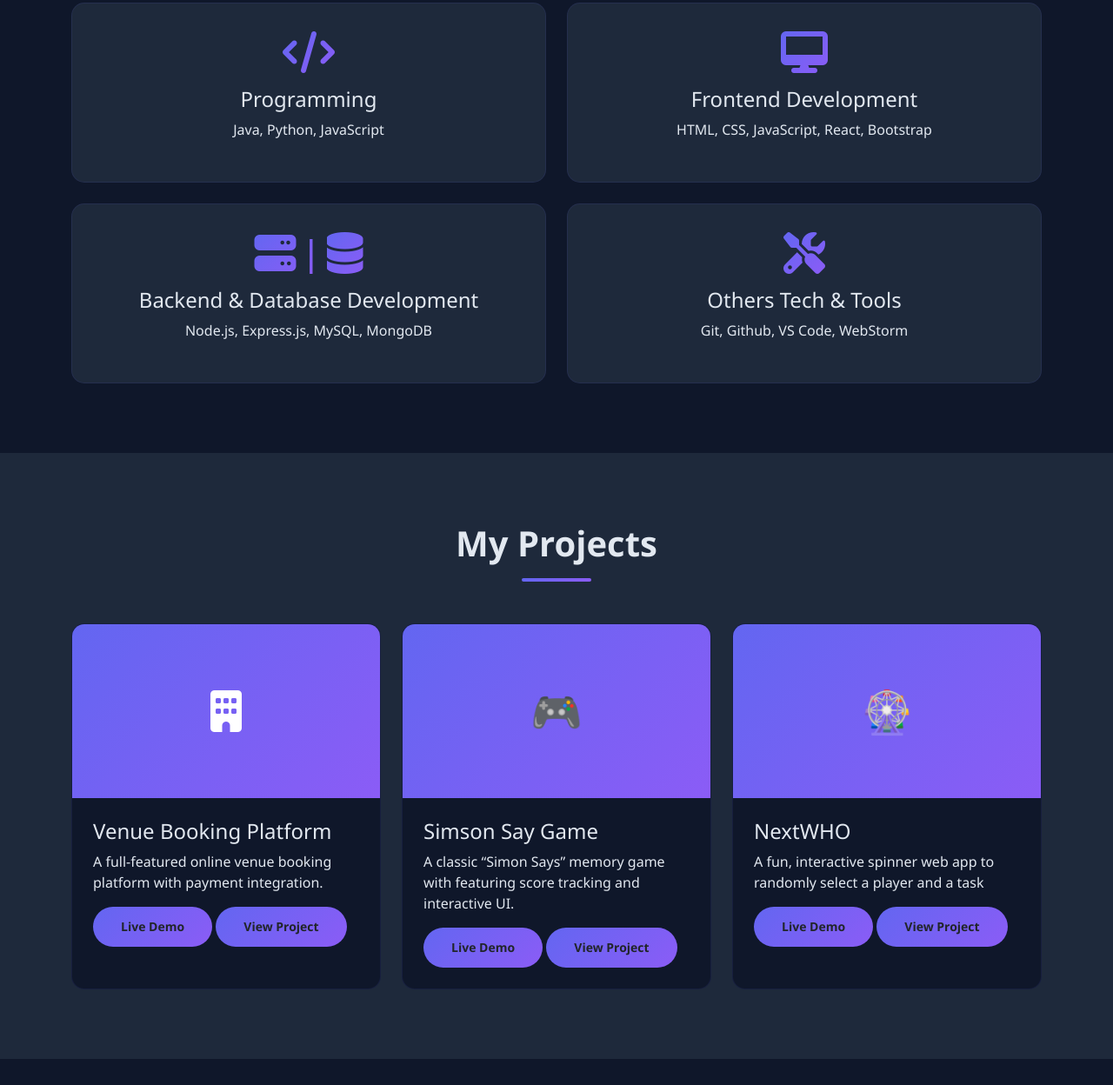
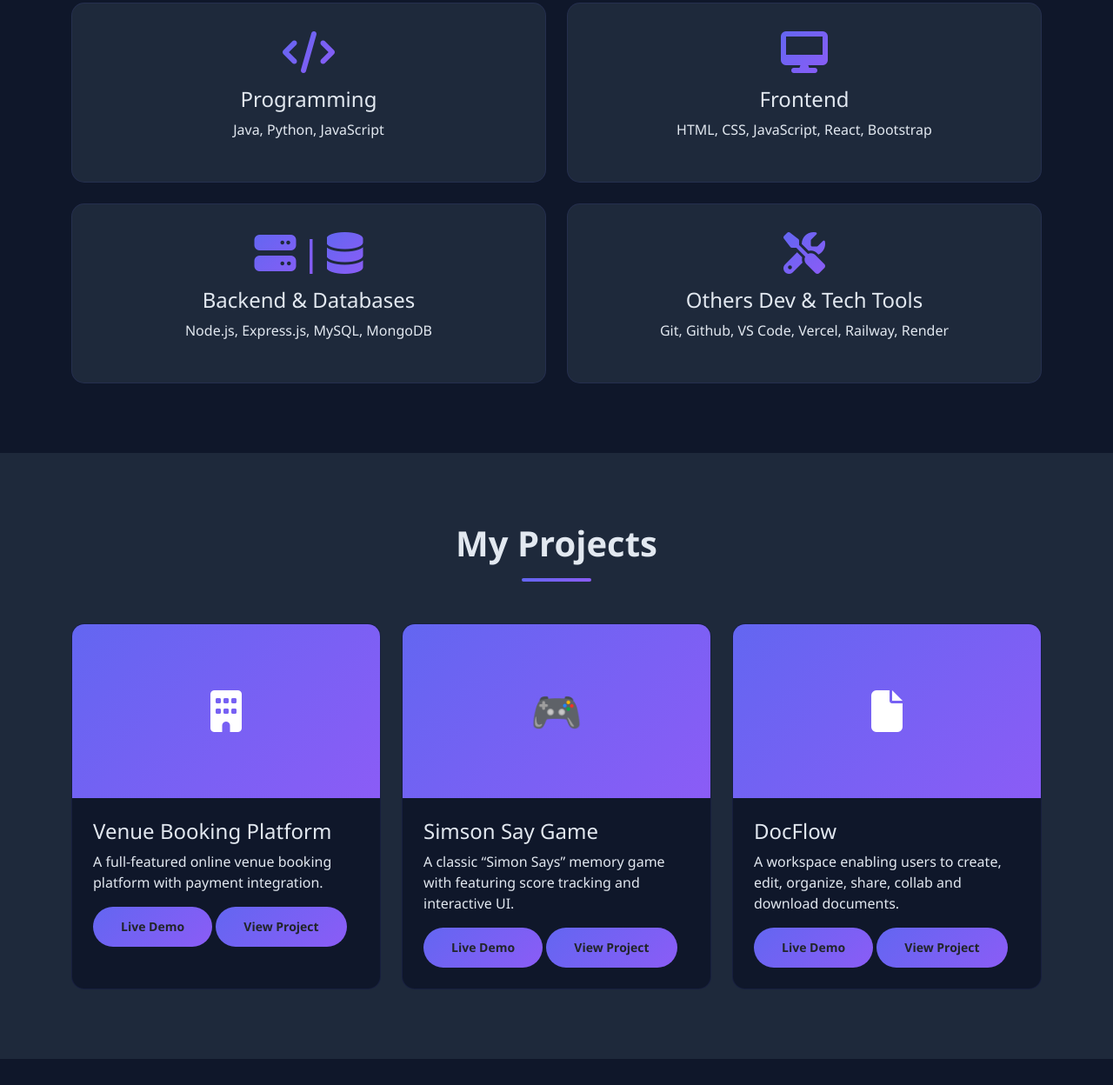
Before and after one commit to ZaisProjects/Bishal-Jaiswal, a plain HTML site: page index.html in a window 1280 px wide. Shown: the part 1481-2729 px from the top of the page at 87% size. Drawn offline with nearby package versions, Linux system fonts and the light colour scheme.

Commit message:
Added new projects and updated links

```diff
--- a/index.html
+++ b/index.html
@@ -36,7 +36,7 @@
                     </li>
                     <li class="nav-item">
                         <a class="nav-link"
-                            href="https://drive.google.com/file/d/1Tvt-9pNtt0YyiYtFlLSwFJbRUGIFC8jN/view?usp=sharing"
+                            href="https://drive.google.com/file/d/1fl6gtFtTxqvd7E69Q38_R8_nbLJifwop/view?usp=sharing"
                             data-bs-toggle="modal" data-bs-target="#resumeModal">Resume</a>
                     </li>
                 </ul>
@@ -115,7 +115,7 @@
                 <div class="col-md-6">
                     <div class="skill-card">
                         <i class="fas fa-desktop skill-icon"></i>
-                        <h4>Frontend Development</h4>
+                        <h4>Frontend</h4>
                         <p>HTML, CSS, JavaScript, React, Bootstrap</p>
                     </div>
                 </div>
@@ -123,15 +123,15 @@
                     <div class="skill-card">
                         <i class="fas fa-server skill-icon"> |</i> &nbsp;
                         <i class="fas fa-database skill-icon"> </i>
-                        <h4>Backend & Database Development</h4>
+                        <h4>Backend & Databases</h4>
                         <p>Node.js, Express.js, MySQL, MongoDB</p>
                     </div>
                 </div>
                 <div class="col-md-6">
                     <div class="skill-card">
                         <i class="fas fa-tools skill-icon"></i>
-                        <h4>Others Tech & Tools</h4>
-                        <p>Git, Github, VS Code, WebStorm</p>
+                        <h4>Others Dev & Tech Tools</h4>
+                        <p>Git, Github, VS Code, Vercel, Railway, Render</p>
                     </div>
                 </div>
             </div>
@@ -175,14 +175,14 @@
                 <div class="col-md-4">
                     <div class="project-card">
                         <div class="project-img">
-                            🎡
+                            <i class="fas fa-file"></i>
                         </div>
                         <div class="project-body">
-                            <h4>NextWHO</h4>
-                            <p>A fun, interactive spinner web app to randomly select a player and a task</p>
-                            <a href="https://zaisprojects.github.io/NextWHO/" class="btn btn-primary-custom btn-sm"
+                            <h4>DocFlow</h4>
+                            <p>A workspace enabling users to create, edit, organize, share, collab and download documents. </p>
+                            <a href="https://docflow-self.vercel.app/" class="btn btn-primary-custom btn-sm"
                                 target="_blank">Live Demo</a>
-                            <a href="https://github.com/ZaisProjects/NextWHO" class="btn btn-primary-custom btn-sm"
+                            <a href="https://github.com/ZaisProjects/DocFlow" class="btn btn-primary-custom btn-sm"
                                 target="_blank">View Project</a>
                         </div>
                     </div>
@@ -274,14 +274,14 @@
                 <div class="social-links">
                     <a href="https://github.com/ZaisProjects" class="social-icon" target="_blank"><i
                             class="fab fa-github"></i></a>
-                    <a href="https://www.linkedin.com/in/bishal-jaiswal-679758297" class="social-icon"
+                    <a href="https://www.linkedin.com/in/jaiswalbishal" class="social-icon"
                         target="_blank"><i class="fab fa-linkedin"></i></a>
 
                     <a href="https://wa.me/917684846061?text=Hi%20Bishal!%20I%20visited%20your%20portfolio."
                         target="_blank" class="social-icon">
                         <i class="fab fa-whatsapp"></i>
                     </a>
-                    <a href="https://mail.google.com/mail/?view=cm&fs=1&to=jaibishal77@gmail.com" target="_blank"
+                    <a href="https://mail.google.com/mail/?view=cm&fs=1&to=jaiswalbishal17@gmail.com" target="_blank"
                         rel="noopener noreferrer" class="social-icon" title="Email via Gmail">
                         <i class="fas fa-envelope"></i>
                     </a>
@@ -306,9 +306,9 @@
                 </div>
                 <div class="modal-body">
                     <iframe id="resumeFrame"
-                        src="https://drive.google.com/file/d/1Tvt-9pNtt0YyiYtFlLSwFJbRUGIFC8jN/view?usp=sharing"></iframe>
+                        src="https://drive.google.com/file/d/1fl6gtFtTxqvd7E69Q38_R8_nbLJifwop/view?usp=sharing"></iframe>
                     <div class="text-center mt-3">
-                        <a href="https://drive.google.com/file/d/1Tvt-9pNtt0YyiYtFlLSwFJbRUGIFC8jN/view?usp=sharing"
+                        <a href="https://drive.google.com/file/d/1fl6gtFtTxqvd7E69Q38_R8_nbLJifwop/view?usp=sharing"
                             download class="btn btn-primary-custom" target="_blank">
                             <i class="fas fa-download"></i> Download Resume
                         </a>
```
Also changed, not shown: 1 other file.
